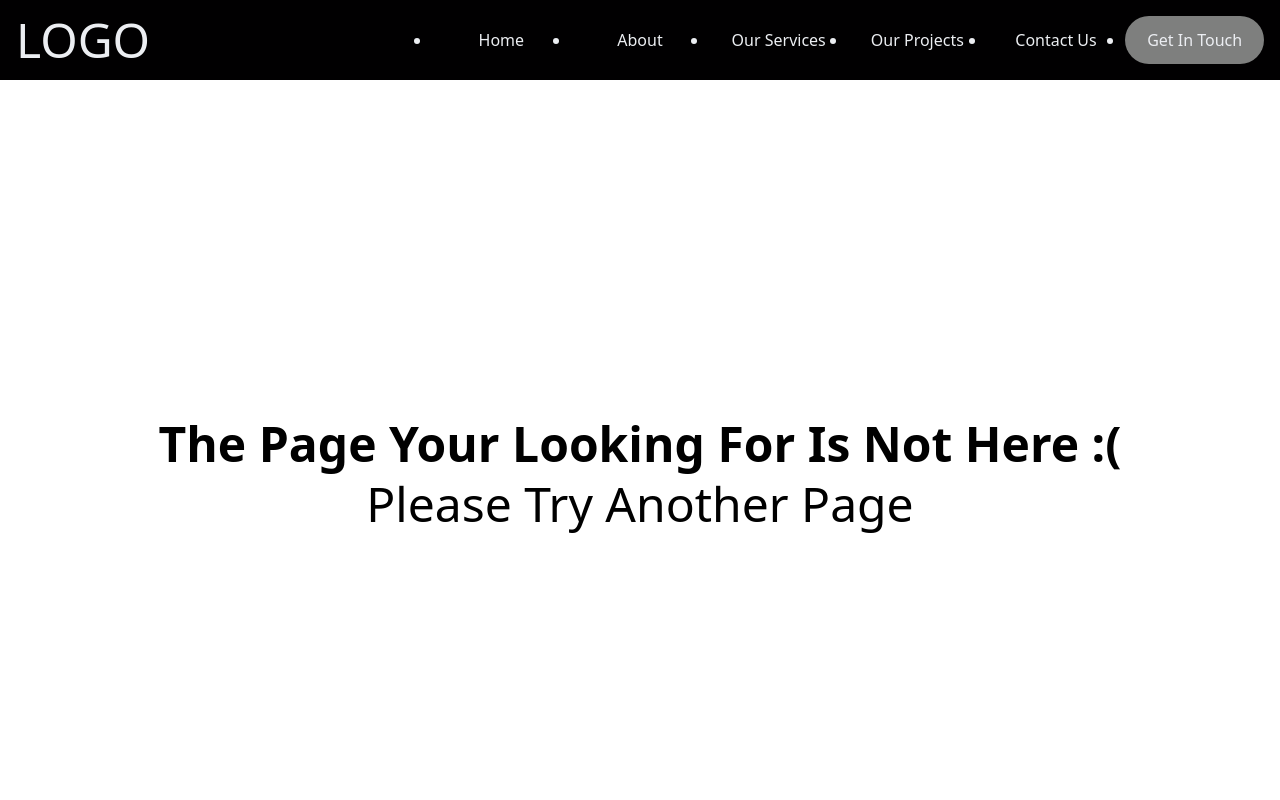
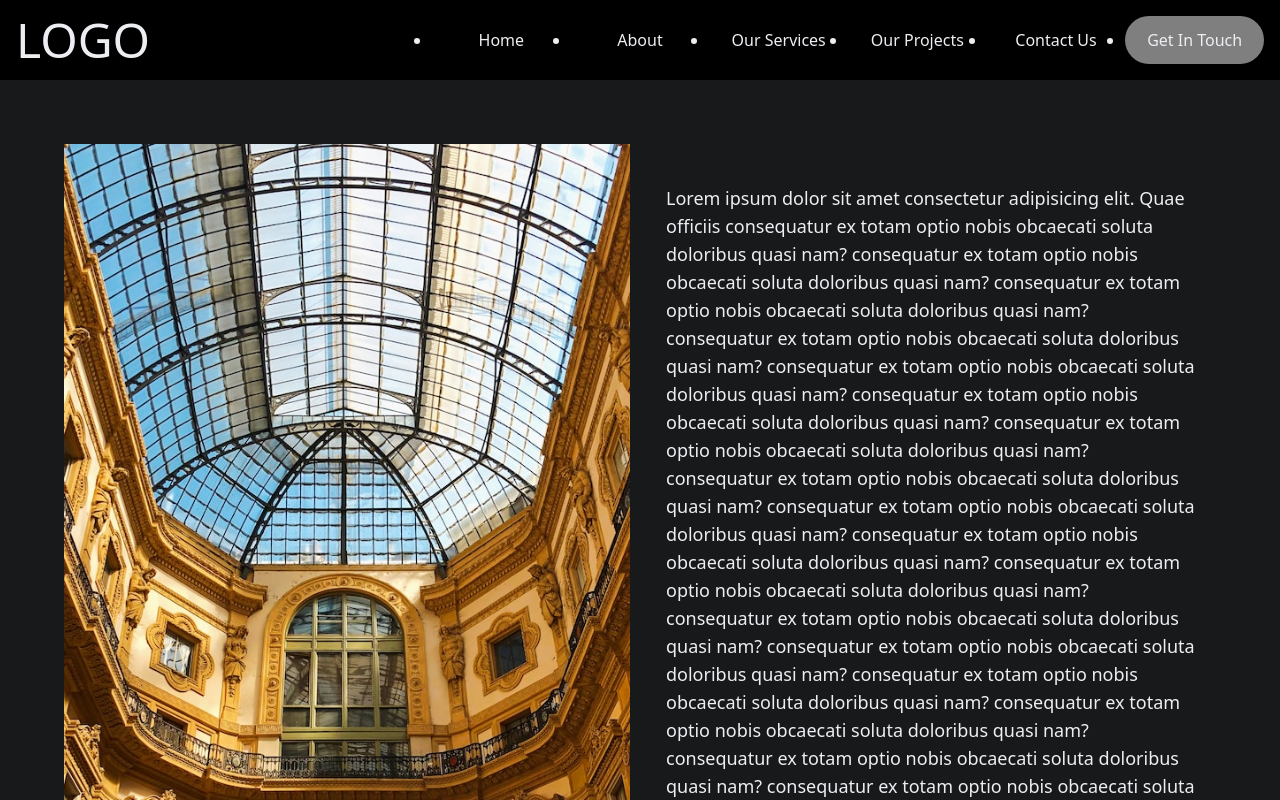
Before and after one commit to parham-mosadeq/infya, a Next.js app: page /about in a window 1280 px wide. Before the commit this address had no page. Shown: the top 800 px of the page. Built offline with nearby package versions, Linux system fonts and the light colour scheme.

Commit message:
create about us

```diff
--- /dev/null
+++ b/src/components/modules/about-us/AboutUsInfo.js
@@ -0,0 +1,29 @@
+function AboutUsInfo() {
+  return (
+    <div className='text-mainTxtColor py-10 px-4 text-lg'>
+      <p>
+        Lorem ipsum dolor sit amet consectetur adipisicing elit. Quae officiis
+        consequatur ex totam optio nobis obcaecati soluta doloribus quasi nam?
+        consequatur ex totam optio nobis obcaecati soluta doloribus quasi nam?
+        consequatur ex totam optio nobis obcaecati soluta doloribus quasi nam?
+        consequatur ex totam optio nobis obcaecati soluta doloribus quasi nam?
+        consequatur ex totam optio nobis obcaecati soluta doloribus quasi nam?
+        consequatur ex totam optio nobis obcaecati soluta doloribus quasi nam?
+        consequatur ex totam optio nobis obcaecati soluta doloribus quasi nam?
+        consequatur ex totam optio nobis obcaecati soluta doloribus quasi nam?
+        consequatur ex totam optio nobis obcaecati soluta doloribus quasi nam?
+        consequatur ex totam optio nobis obcaecati soluta doloribus quasi nam?
+        consequatur ex totam optio nobis obcaecati soluta doloribus quasi nam?
+        consequatur ex totam optio nobis obcaecati soluta doloribus quasi nam?
+        consequatur ex totam optio nobis obcaecati soluta doloribus quasi nam?
+        consequatur ex totam optio nobis obcaecati soluta doloribus quasi nam?
+        consequatur ex totam optio nobis obcaecati soluta doloribus quasi nam?
+        consequatur ex totam optio nobis obcaecati soluta doloribus quasi nam?
+        consequatur ex totam optio nobis obcaecati soluta doloribus quasi nam?
+        consequatur ex totam optio nobis obcaecati soluta doloribus quasi nam?
+      </p>
+    </div>
+  );
+}
+
+export default AboutUsInfo;
--- /dev/null
+++ b/src/components/modules/about-us/AboutUsProfile.js
@@ -0,0 +1,16 @@
+import Image from 'next/image';
+function AboutUsProfile() {
+  return (
+    <div className='block w-full h-full '>
+      <Image
+        className='block mx-auto w-full h-full object-cover'
+        src='/yannick.jpg'
+        width={500}
+        height={500}
+        alt='about us '
+      />
+    </div>
+  );
+}
+
+export default AboutUsProfile;
--- a/src/components/templates/AboutUsPage.js
+++ b/src/components/templates/AboutUsPage.js
@@ -1,7 +1,17 @@
+import AboutUsInfo from '../modules/about-us/AboutUsInfo';
+import AboutUsProfile from '../modules/about-us/AboutUsProfile';
+
 function AboutUsPage() {
   return (
-    <main>
-      <h1>about us page</h1>
+    <main className='h-full bg-mainAboutColor w-full block '>
+      <div className=' max-w-6xl py-16  mx-auto lg:grid lg:grid-cols-2 lg:gap-5'>
+        <div className='w-full mx-auto h-64 lg:h-full'>
+          <AboutUsProfile />
+        </div>
+        <div>
+          <AboutUsInfo />
+        </div>
+      </div>
     </main>
   );
 }
--- /dev/null
+++ b/src/pages/about/index.js
@@ -0,0 +1,11 @@
+import AboutUsPage from '@/components/templates/AboutUsPage';
+
+function About() {
+  return (
+    <>
+      <AboutUsPage />
+    </>
+  );
+}
+
+export default About;
```
